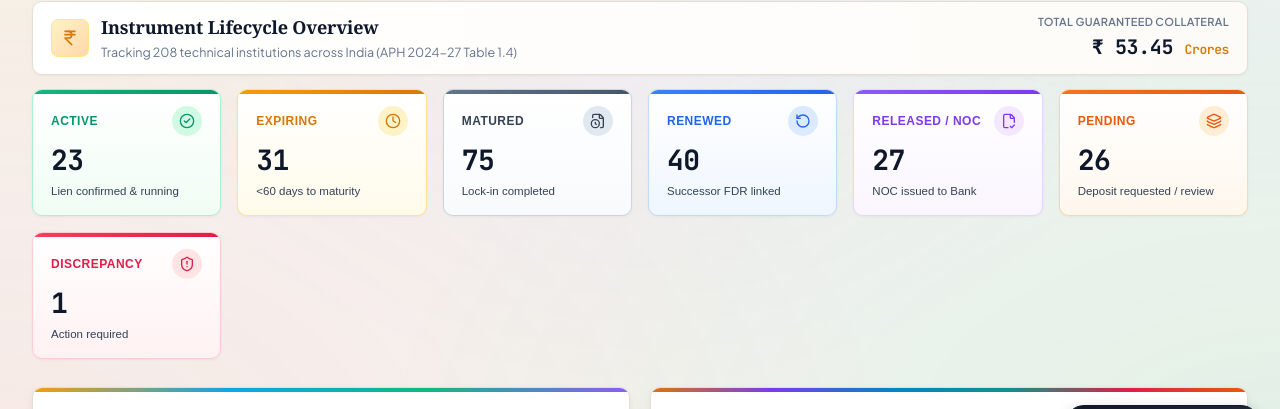
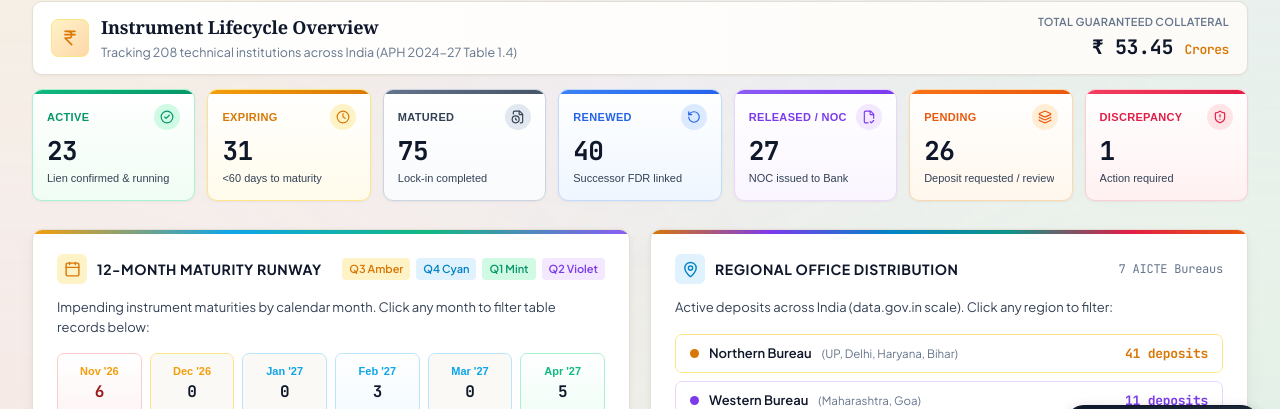
Before and after one commit to SyedSehran/KoshDrishti, a React (Vite) app: page / in a window 1280 px wide. Shown: the part 337-746 px from the top of the page. Built offline with nearby package versions, Linux system fonts and the light colour scheme; no server answers.

Commit message:
fix(ui): lock all 7 KPI tiles into a single row to eliminate orphaned discrepancy box

```diff
--- a/src/components/KPIRowExactPS.jsx
+++ b/src/components/KPIRowExactPS.jsx
@@ -164,11 +164,12 @@ export default function KPIRowExactPS({ records, activeStatusFilter, onSelectSta
         </div>
       </div>
 
-      {/* Colorful 7 KPI Tiles */}
+      {/* Colorful 7 KPI Tiles - Fixed Single Row */}
       <div style={{
         display: 'grid',
-        gridTemplateColumns: 'repeat(auto-fit, minmax(185px, 1fr))',
-        gap: 16
+        gridTemplateColumns: 'repeat(7, minmax(0, 1fr))',
+        gap: 12,
+        width: '100%'
       }}>
         {kpis.map(tile => {
           const isSelected = activeStatusFilter === tile.id;
@@ -182,14 +183,14 @@ export default function KPIRowExactPS({ records, activeStatusFilter, onSelectSta
                 background: isSelected ? 'var(--bg-muted)' : tile.cardBg,
                 border: isSelected ? '2px solid var(--ink-primary)' : `1px solid ${tile.borderColor}`,
                 borderRadius: 'var(--radius-md)',
-                padding: '16px 18px',
+                padding: '14px 14px',
                 textAlign: 'left',
                 cursor: 'pointer',
                 transition: 'all 0.2s cubic-bezier(0.16, 1, 0.3, 1)',
                 display: 'flex',
                 flexDirection: 'column',
-                gap: 10,
-                minHeight: 116,
+                gap: 8,
+                minHeight: 110,
                 position: 'relative',
                 overflow: 'hidden',
                 boxShadow: isSelected ? '0 4px 14px rgba(0,0,0,0.1)' : 'var(--shadow-sm)'
@@ -218,32 +219,49 @@ export default function KPIRowExactPS({ records, activeStatusFilter, onSelectSta
               }} />
 
               {/* Title & Icon */}
-              <div style={{ display: 'flex', alignItems: 'center', justifyContent: 'space-between', width: '100%' }}>
-                <span style={{ fontSize: 12, fontWeight: 700, color: tile.iconColor, textTransform: 'uppercase', letterSpacing: '0.04em' }}>
+              <div style={{ display: 'flex', alignItems: 'center', justifyContent: 'space-between', width: '100%', gap: 4 }}>
+                <span style={{
+                  fontSize: 11,
+                  fontWeight: 700,
+                  color: tile.iconColor,
+                  textTransform: 'uppercase',
+                  letterSpacing: '0.03em',
+                  whiteSpace: 'nowrap',
+                  overflow: 'hidden',
+                  textOverflow: 'ellipsis'
+                }} title={tile.label}>
                   {tile.label}
                 </span>
 
                 <div style={{
-                  width: 30,
-                  height: 30,
+                  width: 26,
+                  height: 26,
                   borderRadius: '50%',
                   background: tile.iconBg,
                   display: 'flex',
                   alignItems: 'center',
                   justifyContent: 'center',
-                  color: tile.iconColor
+                  color: tile.iconColor,
+                  flexShrink: 0
                 }}>
-                  <Icon size={16} />
+                  <Icon size={14} />
                 </div>
               </div>
 
               {/* Number Count */}
-              <div className="mono" style={{ fontSize: 28, fontWeight: 800, color: 'var(--ink-primary)', lineHeight: 1 }}>
+              <div className="mono" style={{ fontSize: 26, fontWeight: 800, color: 'var(--ink-primary)', lineHeight: 1 }}>
                 {tile.count}
               </div>
 
               {/* Description */}
-              <div style={{ fontSize: 11.5, color: 'var(--ink-secondary)', lineHeight: 1.3 }}>
+              <div style={{
+                fontSize: 11,
+                color: 'var(--ink-secondary)',
+                lineHeight: 1.25,
+                whiteSpace: 'nowrap',
+                overflow: 'hidden',
+                textOverflow: 'ellipsis'
+              }} title={tile.desc}>
                 {tile.desc}
               </div>
             </button>
```
